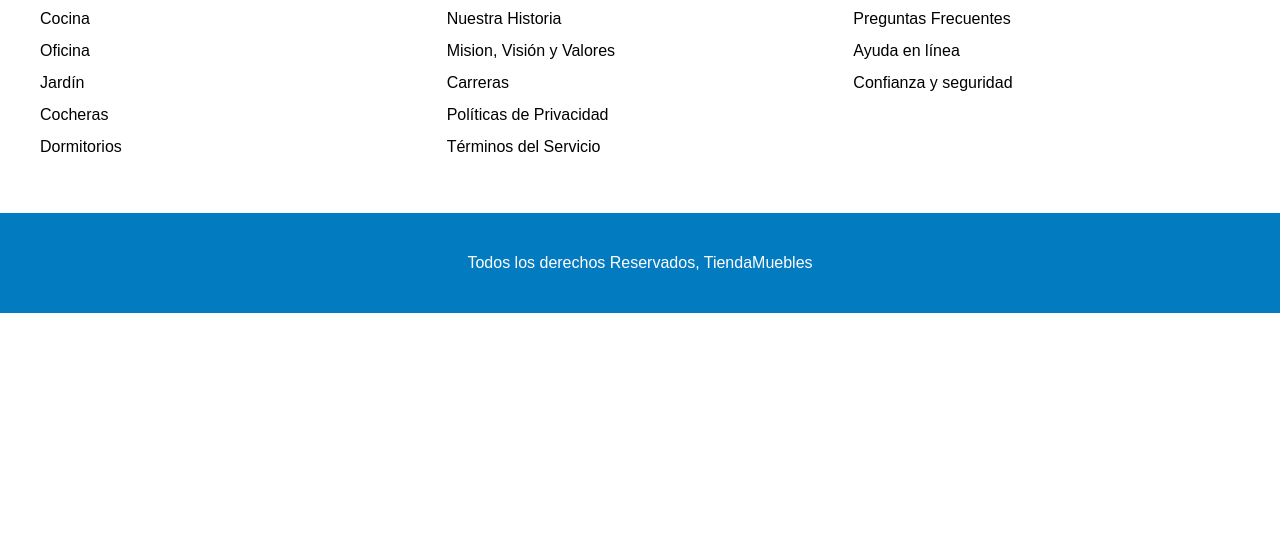
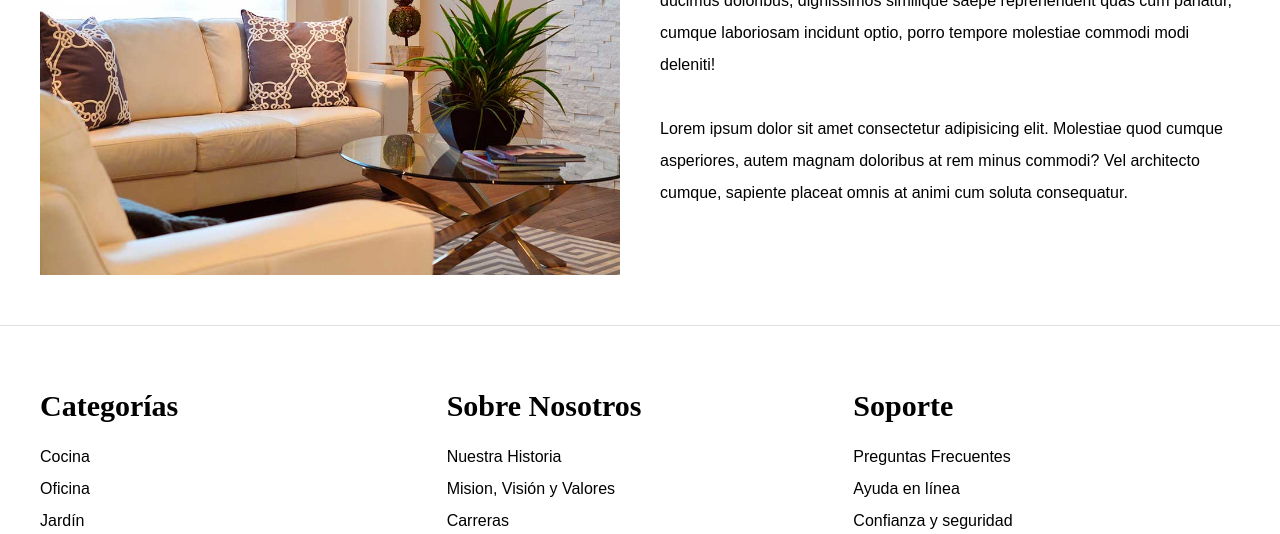
Before and after one commit to shirley-startary/Ecommerce-tiendaMuebles, a website: page pages/nosotros.html in a window 1280 px wide. Shown: the part 566-1100 px from the top of the page. Before the commit the page ends 879 px from the top, so only its background shows below. Drawn offline with Linux system fonts and the light colour scheme.

Commit message:
Added Styles nosotros pages

```diff
--- a/assets/css/app.css
+++ b/assets/css/app.css
@@ -278,3 +278,18 @@ img {
 } */
 
 /* fin Footer */
+
+/** Nosotros **/
+  .contenido-nosotros {
+    display: grid;
+    grid-template-columns: 1fr 2fr;
+    grid-template-columns: repeat(auto-fit, minmax(25rem, 1fr));
+    column-gap: 4rem;
+  }
+
+  .informacion-nosotros {
+    display: flex;
+    flex-direction: column;
+    justify-content: center;
+  }
+/* Fin Nosotros */
--- a/pages/nosotros.html
+++ b/pages/nosotros.html
@@ -26,7 +26,15 @@
 
   <main class="contenido-principal contenedor">
     <h2 class="text-center">Sobre Nosotros</h2>
-    <!-- Fin de listado de productos-->
+    <div class="contenido-nosotros">
+      <div class="imagen">
+        <img src="../assets/img/nosotros.jpg" alt="Imagen nosotros">
+      </div>
+      <div class="informacion-nosotros">
+        <p>Lorem ipsum dolor sit amet consectetur adipisicing elit. Enim eum ratione ducimus doloribus, dignissimos similique saepe reprehenderit quas cum pariatur, cumque laboriosam incidunt optio, porro tempore molestiae commodi modi deleniti!</p>
+        <p>Lorem ipsum dolor sit amet consectetur adipisicing elit. Molestiae quod cumque asperiores, autem magnam doloribus at rem minus commodi? Vel architecto cumque, sapiente placeat omnis at animi cum soluta consequatur.</p>
+      </div>
+    </div>
   </main>
 
   <footer class="site-footer" >
```
